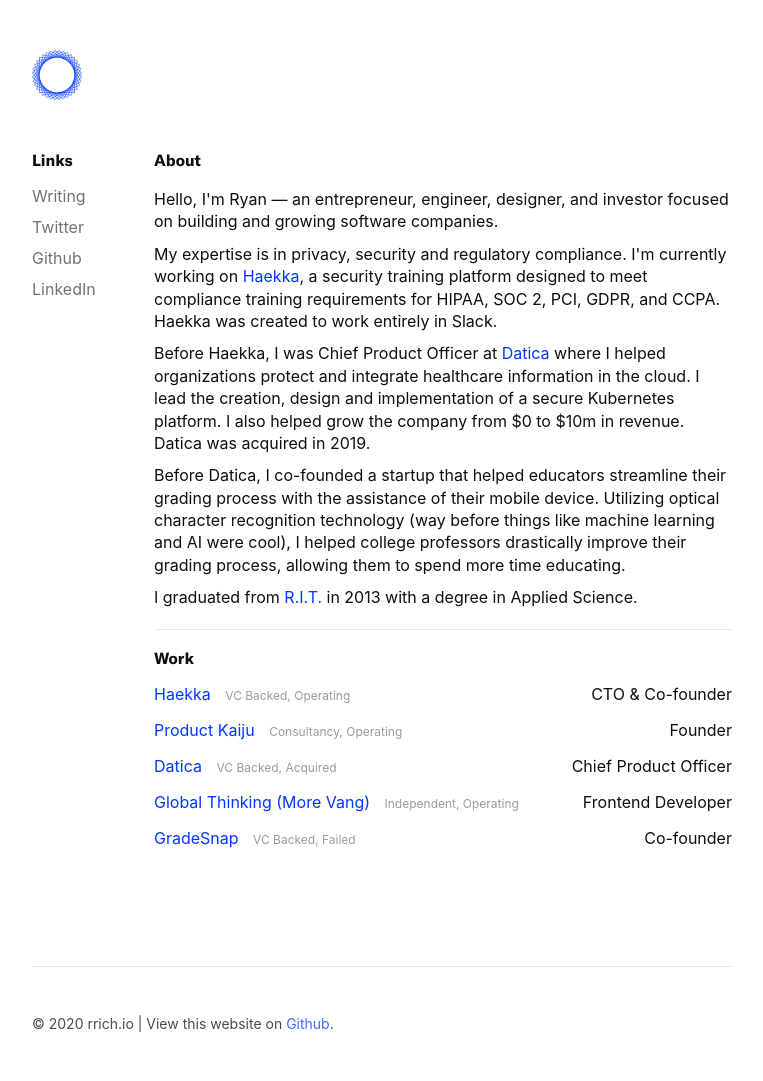
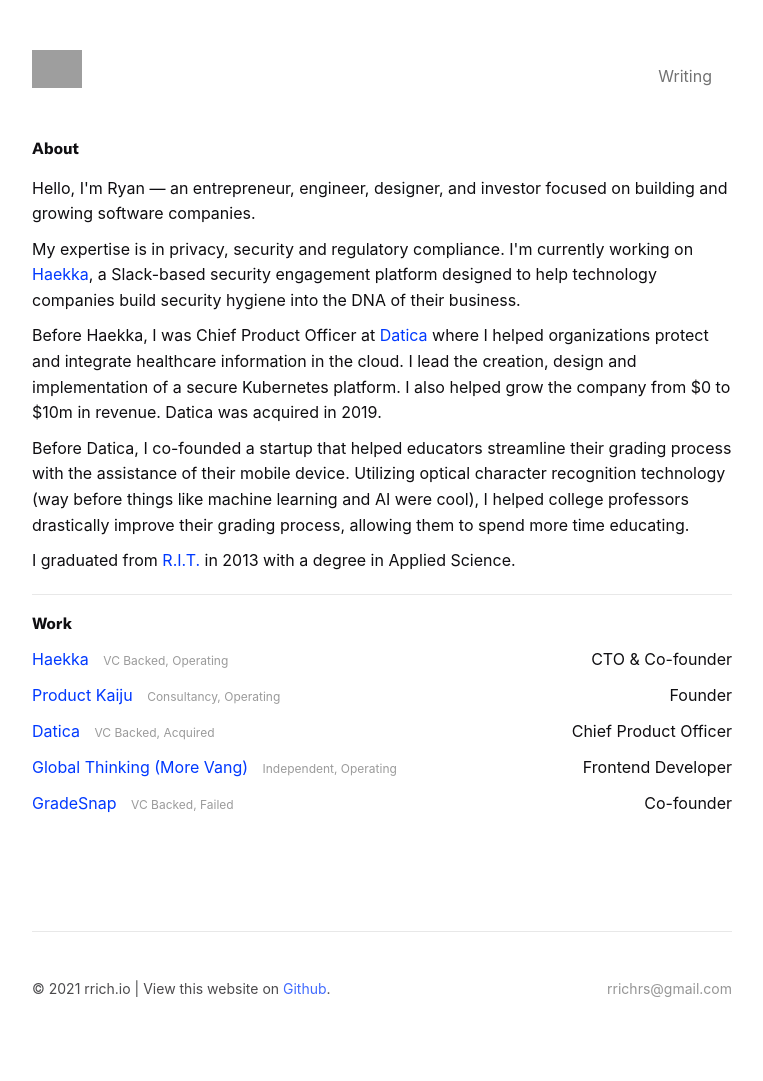
Before and after one commit to rr1000/rrich.io-01, a Jekyll site: the page built from index.html, in a window 1280 px wide. Shown: the whole page, without its empty margins (258-1021 px from the left). Built offline with Jekyll 4.4.1, drawn with Linux system fonts in a browser that asks for light colours; some web fonts are replaced; after the commit the page ends 1046 px from its top, so only the background shows below that; grey boxes are pictures that could not be loaded.

Commit message:
Updating layout, links, pretty much everything

```diff
--- a/_data/nav.yml
+++ b/_data/nav.yml
@@ -1,8 +1,2 @@
 - name: Writing
   link: /writing
-- name: Twitter
-  link: https://twitter.com/rrichrs
-- name: Github
-  link: https://github.com/rr1000
-- name: LinkedIn
-  link: https://www.linkedin.com/in/rrichrs/
--- /dev/null
+++ b/_includes/footer.html
@@ -0,0 +1,12 @@
+<div class="grid">
+    <footer>
+        <div class="row">
+            <div class="col-sm-6 col-xs-12 start-sm">
+                <p>&copy; 2021 rrich.io | View this website on <a href="https://github.com/rr1000/rrich.io-01">Github</a>.</p>
+            </div>
+            <div class="col-sm-6 col-xs-12 end-sm">
+                <p><span>rrichrs@gmail.com</span></p>
+            </div>
+        </div>
+    </footer>
+</div>
--- a/_includes/nav.html
+++ b/_includes/nav.html
@@ -1,5 +1,5 @@
-{% for item in site.data.nav %}
-    <nav>
+<nav class="desktop-menu">
+    {% for item in site.data.nav %}
         <a href="{{ item.link }}">{{ item.name }}</a>
-    </nav>
-{% endfor %}
+    {% endfor %}
+</nav>
--- a/_sass/main.scss
+++ b/_sass/main.scss
@@ -19,9 +19,11 @@
 }
 
 nav{
+  margin: 18px 0 0 0;
   a{
-    display: block;
-    margin: 0 0 15px 0;
+    display: inline-block;
+    margin: 0 20px 0 0;
+    &:hover{color: $c_blue;}
   }
 }
 
@@ -31,7 +33,7 @@
 }
 
 p{
-  line-height: 1.4;
+  line-height: 1.6;
   margin: 0 0 10px 0;
   a{color: $c_blue;}
 }
@@ -68,11 +70,11 @@
   border-top: 1px solid lighten($c_gray-1, 30%);
   .grid{padding: 0px;}
   p{
-    padding: 0;
     margin: 0;
     line-height: 1;
     font-size: 14px;
     opacity: 0.75;
+    span{color: $c_gray-2;}
   }
 }
 
@@ -116,7 +118,6 @@
 }
 
 @media all and (max-width: 768px){
-  body{background-color: $c_blue-gray;}
   .mobile-shadow{
     background-color: $c_white;
     padding: 20px;
--- a/index.html
+++ b/index.html
@@ -4,22 +4,21 @@
 body: home
 ---
 <div class="grid">
+    <header>
+        <div class="row main-header">
+            <div class="col-xs-2 start-xs">
+                <a href="/"><img src="/assets/images/logo.svg" alt="Logo" class="logo"></a>
+            </div>
+            <div class="col-xs-10 end-xs">
+                {% include nav.html %}
+            </div>
+        </div>
+    </header>
     <div class="row">
-        <header>
-            <div class="col-xs-12">
-                <a href="/"><img src="/assets/images/logo.png" alt="Logo" class="logo"></a>
-            </div>
-        </header>
-    </div>
-    <div class="row">
-        <div class="col-xs-12 col-sm-2 mobile-shadow mmb-30">
-            <h2>Links</h2>
-            {% include nav.html %}
-        </div>
-        <div class="col-xs-12 col-sm-10 mobile-shadow">
+        <div class="col-xs-12">
             <h2>About</h2>
             <p>Hello, I'm Ryan — an entrepreneur, engineer, designer, and investor focused on building and growing software companies.</p>
-            <p>My expertise is in privacy, security and regulatory compliance. I'm currently working on <a href="https://www.haekka.com">Haekka</a>, a security training platform designed to meet compliance training requirements for HIPAA, SOC 2, PCI, GDPR, and CCPA. Haekka was created to work entirely in Slack.</p>
+            <p>My expertise is in privacy, security and regulatory compliance. I'm currently working on <a href="https://www.haekka.com">Haekka</a>, a Slack-based security engagement platform designed to help technology companies build security hygiene into the DNA of their business.</p>
             <p>Before Haekka, I was Chief Product Officer at <a href="https://datica.com">Datica</a> where I helped organizations protect and integrate healthcare information in the cloud. I lead the creation, design and implementation of a secure Kubernetes platform. I also helped grow the company from $0 to $10m in revenue. Datica was acquired in 2019.</p>
             <p>Before Datica, I co-founded a startup that helped educators streamline their grading process with the assistance of their mobile device. Utilizing optical character recognition technology (way before things like machine learning and AI were cool), I helped college professors drastically improve their grading process, allowing them to spend more time educating.</p>
             <p>I graduated from <a href="https://www.rit.edu/" target="_blank">R.I.T.</a> in 2013 with a degree in Applied Science.</p>
@@ -34,12 +33,4 @@
         </div>
     </div>
 </div>
-<div class="grid">
-    <footer>
-        <div class="row">
-            <div class="col-xs-12">
-                <p>&copy; 2020 rrich.io | View this website on <a href="https://github.com/rr1000/rrich.io-01">Github</a>.</p>
-            </div>
-        </div>
-    </footer>
-</div>
+{% include footer.html %}
```
Also changed, not shown: _layouts/post.html (+12 -21 lines), writing.html (+12 -21 lines), assets/images/logo.png, 1 other file.
